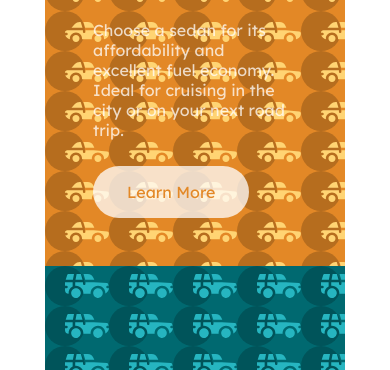
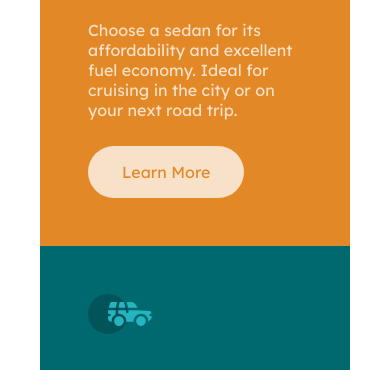
Before and after one commit to singhyuvraj97/3-column-preview-card-component, a plain HTML site: page index.html in a window 390 px wide. Shown: the part 239-609 px from the top of the page. Drawn offline with Linux system fonts and the light colour scheme.

Commit message:
change screen in media query and width of card

```diff
--- a/st.css
+++ b/st.css
@@ -11,7 +11,7 @@
 
 .cont{
   max-width: 80%;
-  min-width: 300px;
+  min-width: 320px;
   margin: 50px auto;
   display: flex;
   flex-wrap: wrap;
@@ -19,12 +19,12 @@
 }
 
 .card{
-  width: 300px;
+  width: 310px;
   padding: 48px;
 }
 
 #card1 {
-  background-image: url("./images/icon-sedans.svg");
+
   background-color: hsl(31, 77%, 52%);
   border-radius: 10px 10px 0px 0px;
 
@@ -35,7 +35,7 @@
 }
 
 #card2 {
-  background-image: url("./images/icon-suvs.svg");
+
   background-color: hsl(184, 100%, 22%);
 }
 
@@ -45,7 +45,7 @@
 
 
 #card3 {
-  background-image: url("./images/icon-luxury.svg");
+
   background-color: hsl(179, 100%, 13%);
   border-radius: 0px 0px 10px 10px;
 }
@@ -60,6 +60,18 @@
   width: 68px;
   height: 42px;
   margin: 0px 0px 40px 0px;
+}
+
+#card1 .cardIcon{
+  background-image: url("./images/icon-sedans.svg");
+}
+
+#card2 .cardIcon{
+  background-image: url("./images/icon-suvs.svg");
+}
+
+#card3 .cardIcon{
+  background-image: url("./images/icon-luxury.svg");
 }
 
 .cardBody h1{
@@ -89,7 +101,7 @@
   border-radius: 30px;
 }
 
-@media screen and (min-width: 765px){
+@media screen and (min-width: 775px){
   .cardBody p{
     margin-bottom: 32px;
   }
```
